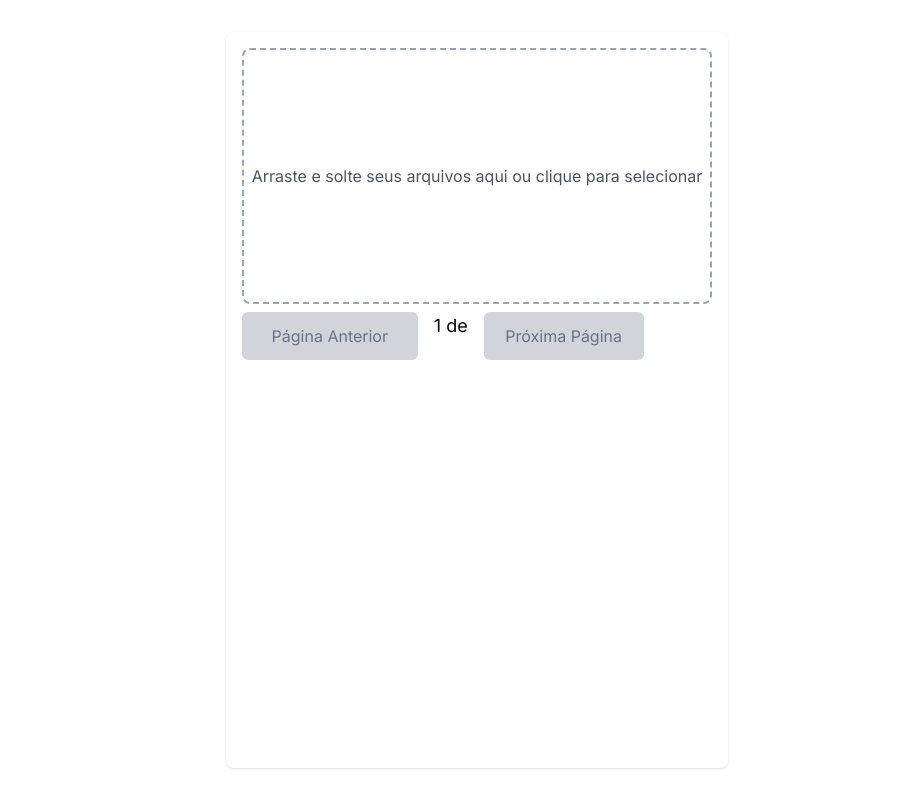
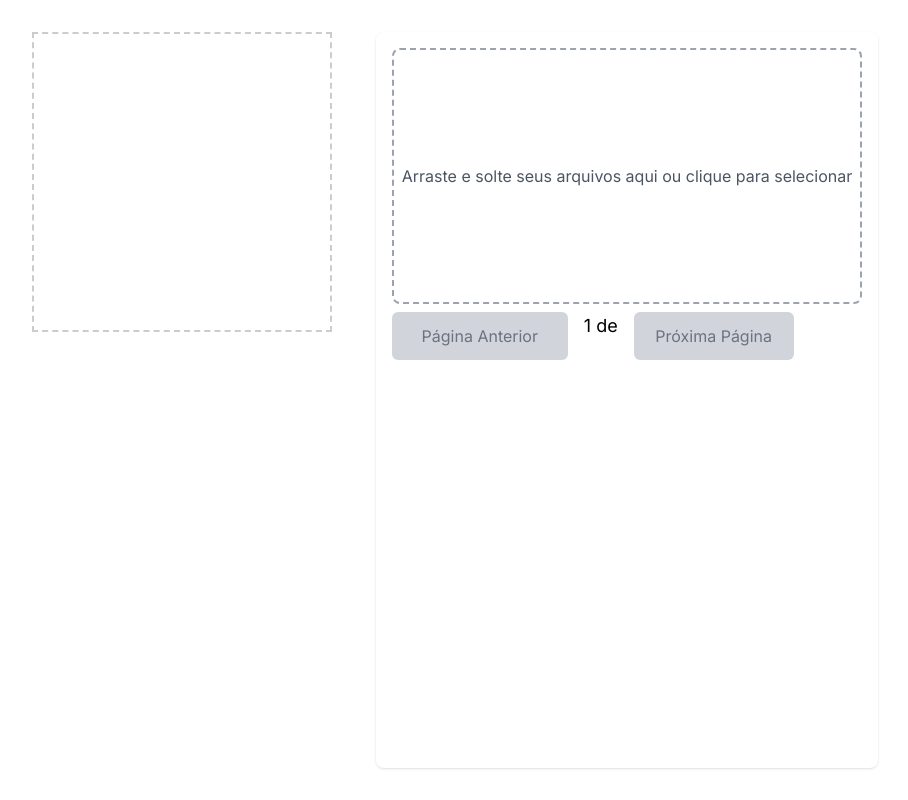
Before and after one commit to fehbr800/DragDropFiles, a Next.js app: page / in a window 1280 px wide. Shown: the whole page, without its empty margins (185-1093 px from the left). Built offline with nearby package versions, Linux system fonts and the light colour scheme.

Commit message:
testando nova biblioteca de posicionamento de assinatura

```diff
--- a/src/app/page.jsx
+++ b/src/app/page.jsx
@@ -1,7 +1,7 @@
 'use client'
 import DropZoneComponent from "@/components/DragDrop";
 import { useState } from "react";
-import { SignatureForm } from "@/components/CanvaDrag";
+import { SignatureForm, SubscriptionList } from "@/components/CanvaDrag";
 
 
 
@@ -29,6 +29,9 @@ export default function Home() {
     <main className="flex justify-center min-h-screen p-8 mx-auto gap-11">
       <div className="flex flex-col gap-5">
       {pdfFile &&  <SignatureForm onSubmit={handleSubmitSignature} />}
+
+      <SubscriptionList/>
+
       </div>
       <div className="p-4 rounded-lg shadow">
         <DropZoneComponent pdfFile={pdfFile} signatures={pdfSignatures} onDrop={handleDrop} />
--- a/src/components/CanvaDrag.jsx
+++ b/src/components/CanvaDrag.jsx
@@ -1,8 +1,10 @@
 
-import { useState } from "react";
+import { useEffect, useState } from "react";
+import { DndContext, closestCenter, useDraggable, useDroppable } from '@dnd-kit/core';
+
 import { Draggable, Droppable } from "react-beautiful-dnd";
 import { v4 as uuidv4 } from 'uuid';
-
+import { SortableContext, sortableKeyboardCoordinates, useSortable } from '@dnd-kit/sortable'
 
 
 export const SignatureForm = ({ onSubmit }) => {
@@ -70,3 +72,102 @@ export const SignatoriesList = ({ signatories, setSignatures }) => {
     </div>
   );
 };
+
+
+export function SubscriptionList() {
+  const [subscriptions, setSubscriptions] = useState([
+    { id: 1, name: 'Assinatura 1', position: { x: 0, y: 0 } },
+    { id: 2, name: 'Assinatura 2', position: { x: 100, y: 0 } },
+    { id: 3, name: 'Assinatura 3', position: { x: 200, y: 0 } }
+  ]);
+
+  const handleDrop = (event) => {
+    const subscriptionId = event?.data?.current?.draggable?.id;
+    if (subscriptionId) {
+      onDrop(subscriptionId);
+    }
+  };
+
+  return (
+    <DndContext>
+      <PositionedSubscription onDrop={handleDrop}>
+        <SortableContext items={subscriptions}>
+          <ul>
+            {subscriptions.map(subscription => (
+              <Subscription
+                key={subscription.id}
+                subscription={subscription}
+                onDrop={handleDrop}
+                style={{
+                  position: 'absolute',
+                  left: `${subscription.position.x}px`,
+                  top: `${subscription.position.y}px`
+                }}
+              />
+            ))}
+          </ul>
+        </SortableContext>
+      </PositionedSubscription>
+    </DndContext>
+  );
+}
+
+function Subscription({ subscription, onDrop }) {
+  const { attributes, listeners, isDragging, setNodeRef, transform } = useDraggable({
+    id: subscription.id
+  });
+
+  const handleDragEnd = () => {
+    if (isDragging) {
+      onDrop(subscription.id);
+    }
+  };
+
+  return (
+    <li
+    className="absolute z-50 bg-black"
+      ref={setNodeRef}
+      style={{
+        transform: transform ? `translate3d(${transform.x}px, ${transform.y}px, 0)` : undefined
+      }}
+      {...attributes}
+      {...listeners}
+      onDragEnd={handleDragEnd}
+    >
+      {subscription.name}
+    </li>
+  );
+}
+
+export default Subscription;
+
+
+
+
+function PositionedSubscription({ onDrop }) {
+  const { isOver, setNodeRef } = useDroppable({
+    id: 'positioned-subscription'
+  });
+
+  const handleDrop = (event) => {
+    const subscriptionId = event.data.current.draggable.id;
+    onDrop(subscriptionId);
+  };
+
+  return (
+    <div
+      ref={setNodeRef}
+      style={{
+        width: '300px',
+        height: '300px',
+        border: '2px dashed #ccc',
+        position: 'relative',
+        zIndex:10
+      }}
+      onDrop={(event) => handleDrop(event)}
+      onDragOver={(event) => event.preventDefault()}
+    >
+      {isOver && <div style={{ position: 'absolute', top: 0, left: 0, width: '100%', height: '100%', background: 'rgba(0, 0, 0, 0.1)' }} />}
+    </div>
+  );
+}
```
